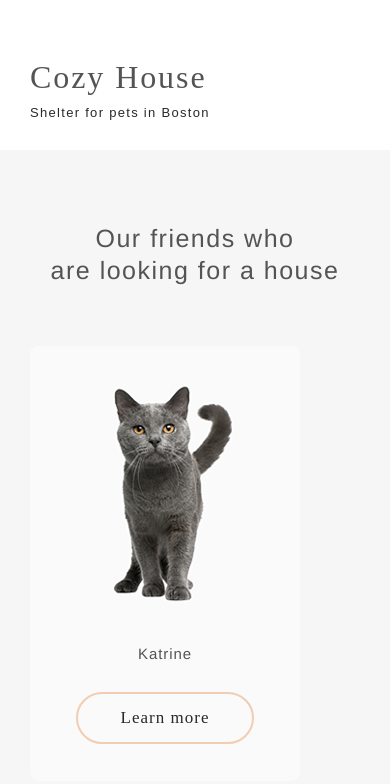
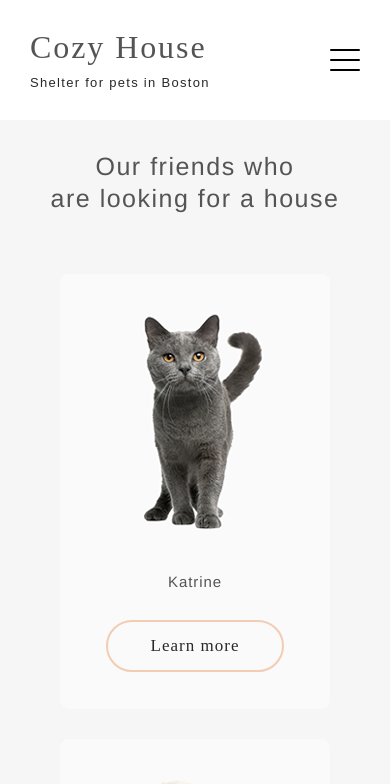
Before and after one commit to MarynaLialik/shelter, a website: page pages/pets/our_pets.html in a window 390 px wide. Shown: the top 784 px of the page. Drawn offline with Linux system fonts and the light colour scheme; a web font is replaced by a local one.

Commit message:
feat: responsive design for our_pets.html

```diff
--- a/pages/main/sass/base/_burger.scss
+++ b/pages/main/sass/base/_burger.scss
@@ -8,7 +8,6 @@
     height: 2px;
   //  border: 2px solid $color-primary;
    // transform: rotate(-90deg);
-
 
 }
 
@@ -40,3 +39,9 @@
    @extend %burger-line;
    top: calc(50% - 1px);
 }
+
+.burger__line_pets {
+    @extend %burger-line;
+   // background: black;
+   background-color: white;
+ }
--- a/pages/main/sass/components/_about.scss
+++ b/pages/main/sass/components/_about.scss
@@ -4,7 +4,7 @@
 
 .about__wrapper {
     display: flex;
-    padding: 80px 175px;
+    padding: 30px 175px;
     min-height: 588px;
     @include media-laptop {
         padding: 80px 20px 100px;
@@ -48,6 +48,9 @@
     flex-direction: column;
     padding: 14px 0;
     gap: 25px;
+    @include media-laptop {
+        padding: 0;
+    }
 }
 
 .aboutShelterHeading {
--- a/pages/main/sass/components/_our-pets-page.scss
+++ b/pages/main/sass/components/_our-pets-page.scss
@@ -2,12 +2,30 @@
     display: flex;
     flex-wrap: wrap;
     margin: 60px 0 60px 0;
-    justify-content: space-between;
+    justify-content: center;
+    column-gap: 40px;
+   // justify-content: space-between;
     row-gap: 30px;
+
 }
+
 
 .buttons-block {
     display: flex;
     column-gap: 20px;
     justify-content: center;
 }
+
+.burger__line_pets .burger__line, .burger__line_pets:after, .burger__line_pets:before {
+    background-color: #000;
+}
+/*
+burger:before {
+    @extend %burger-line;
+    background: #000;
+}
+
+burger:after {
+    @extend %burger-line;
+    background: #000;
+}  */
--- a/pages/main/sass/components/_pets.scss
+++ b/pages/main/sass/components/_pets.scss
@@ -2,7 +2,7 @@
     background: $color-light-l;
     padding: 80px 0px 100px;
     @include media-tablet{
-        padding: 42px 0px;
+        padding: 30px 0px;
     }
 }
 
--- a/pages/main/sass/layouts/_wrapper.scss
+++ b/pages/main/sass/layouts/_wrapper.scss
@@ -2,10 +2,10 @@
     max-width: $content-width;
     margin: auto;
     @include media-laptop {
-        padding: 30px 30px 0;
+        padding: 0px 30px 0;
     }
     @include media-mobile {
-        padding: 30px 10px 0;
+        padding: 0px 10px 0;
     }
 }
 
@@ -19,11 +19,14 @@
     padding: 60px 0;
 
     @include media-laptop {
-       padding: 0;
+       padding: 30px 0;
     }
 
 }
 
 .header-pets-wrapper {
     padding: 30px 0 30px 0;
+    @include media-laptop {
+    //    padding: 0 0 30px;
+     }
 }
--- a/pages/pets/our_pets.html
+++ b/pages/pets/our_pets.html
@@ -18,6 +18,9 @@
                             <a class="logo-subtitle-pets" href="../main/index.html">Shelter for pets in Boston</a>
                         </span>
                     </div>
+                    <span class="burger  burger__line_pets">
+                        <span class="burger__line"></span>
+                    </span>
                     <nav class="header__navigation">
                         <ul class="navigation">
                             <li class="navigation__link">
```
Also changed, not shown: pages/main/sass/style.css, 1 other file.
